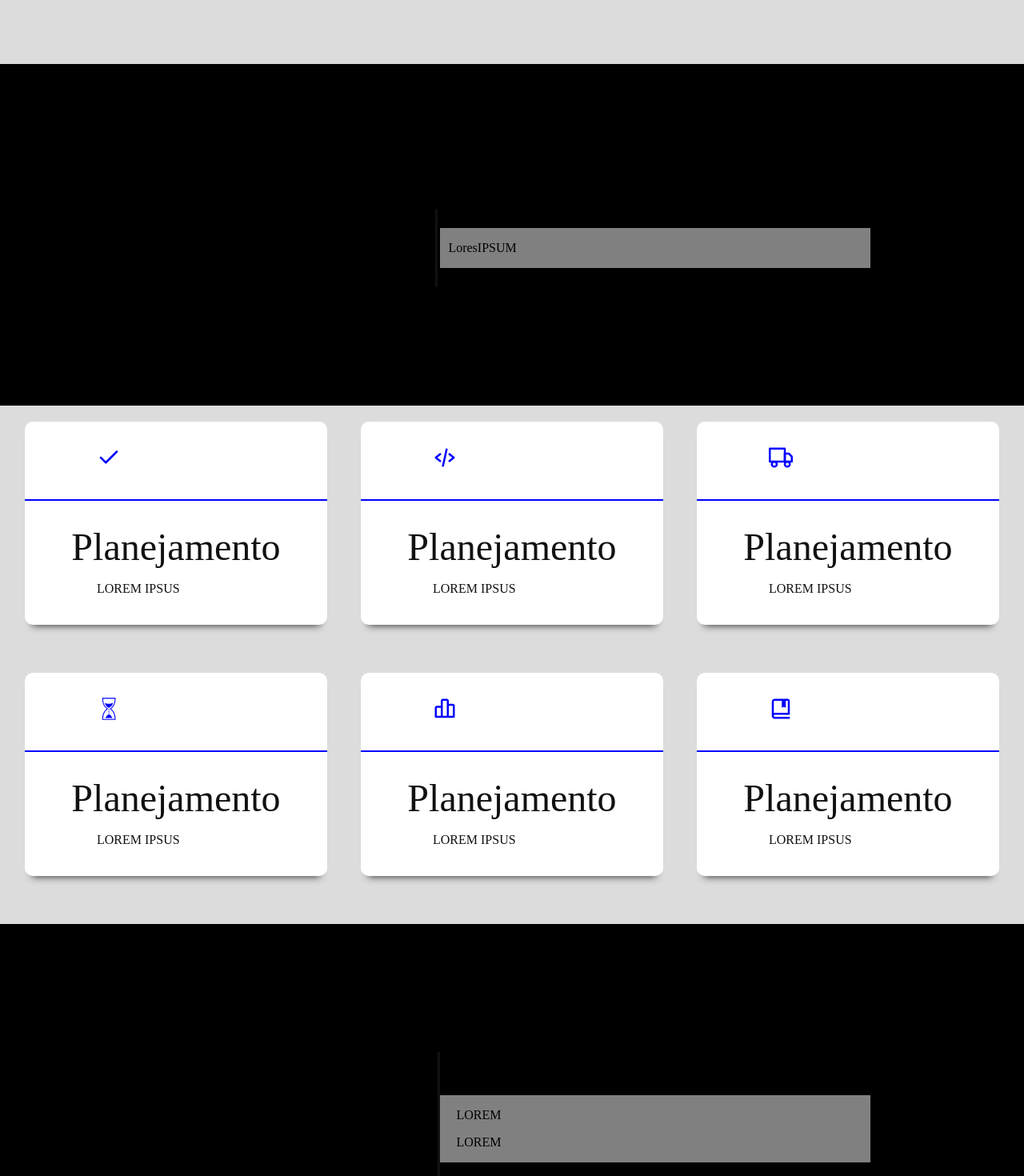
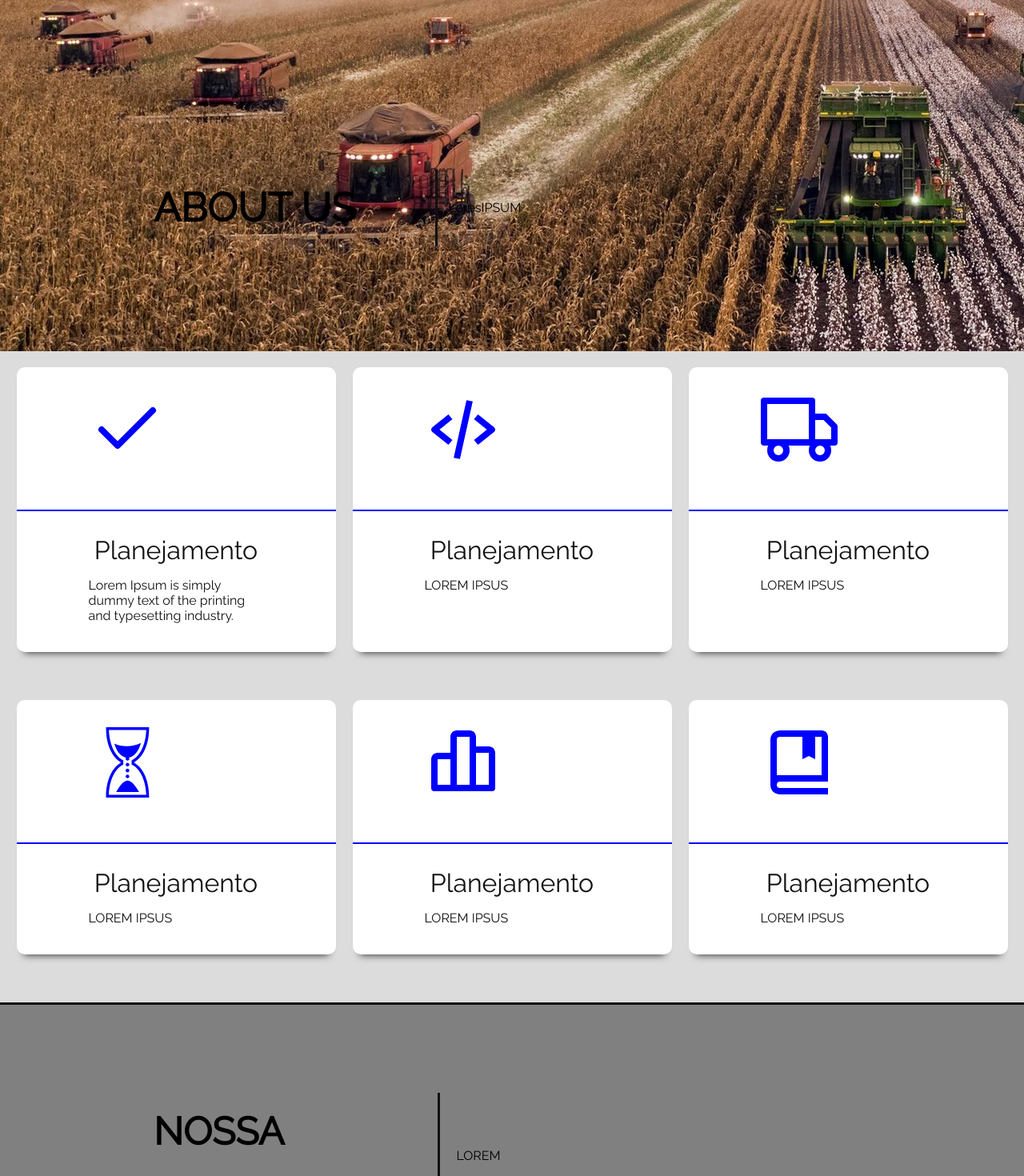
Before and after one commit to lucasjesusone/Cotacao_LandingPage, a React (Create React App) app: page / in a window 1280 px wide. Shown: the part 620-2090 px from the top of the page at 80% size. Built offline with nearby package versions, Linux system fonts and the light colour scheme.

Commit message:
#6 Bulding Footer

```diff
--- a/public/index.html
+++ b/public/index.html
@@ -2,42 +2,21 @@
 <html lang="en">
   <head>
     <meta charset="utf-8" />
-    <link rel="icon" href="%PUBLIC_URL%/favicon.ico" />
     <meta name="viewport" content="width=device-width, initial-scale=1" />
     <meta name="theme-color" content="#000000" />
-    <meta
-      name="description"
-      content="Web site created using create-react-app"
-    />
+
+
     <link rel="apple-touch-icon" href="%PUBLIC_URL%/logo192.png" />
-    <!--
-      manifest.json provides metadata used when your web app is installed on a
-      user's mobile device or desktop. See https://developers.google.com/web/fundamentals/web-app-manifest/
-    -->
     <link rel="manifest" href="%PUBLIC_URL%/manifest.json" />
-    <!--
-      Notice the use of %PUBLIC_URL% in the tags above.
-      It will be replaced with the URL of the `public` folder during the build.
-      Only files inside the `public` folder can be referenced from the HTML.
+    <link href="https://fonts.googleapis.com/css?family=Raleway" rel="stylesheet">
+    <link rel="stylesheet" href="https://use.fontawesome.com/releases/v5.0.13/css/all.css" integrity="sha384-DNOHZ68U8hZfKXOrtjWvjxusGo9WQnrNx2sqG0tfsghAvtVlRW3tvkXWZh58N9jp" crossorigin="anonymous">
 
-      Unlike "/favicon.ico" or "favicon.ico", "%PUBLIC_URL%/favicon.ico" will
-      work correctly both with client-side routing and a non-root public URL.
-      Learn how to configure a non-root public URL by running `npm run build`.
-    -->
-    <title>React App</title>
+
+
+    <title>CoTar-me</title>
   </head>
   <body>
     <noscript>You need to enable JavaScript to run this app.</noscript>
     <div id="root"></div>
-    <!--
-      This HTML file is a template.
-      If you open it directly in the browser, you will see an empty page.
-
-      You can add webfonts, meta tags, or analytics to this file.
-      The build step will place the bundled scripts into the <body> tag.
-
-      To begin the development, run `npm start` or `yarn start`.
-      To create a production bundle, use `npm run build` or `yarn build`.
-    -->
   </body>
 </html>
--- a/src/App.js
+++ b/src/App.js
@@ -4,6 +4,7 @@ import About from './components/about/About'
 import Main from './components/main/Main'
 import Mission from './components/mission/Mission'
 import Contact from './components/contact/Contact'
+import Footer from './components/footer/Footer'
 export default class App extends Component {
  render(){
   return (
@@ -14,6 +15,7 @@ export default class App extends Component {
       <Main/>
       <Mission/>
       <Contact/>
+      <Footer/>
     </div>
    );
  }
--- a/src/components/about/about.css
+++ b/src/components/about/about.css
@@ -1,14 +1,14 @@
-#about-us {
-    background-color: #000;
-}
+/*#about-us {
+   Estilização do Fundo - background
+}*/
 /*Estilização da section*/
 .intro {
     width: 70%;
     padding-top: 90px;
     padding-right: 0px;
-    margin-top: 50px;
+    margin-top: 0px;
     margin-right: auto;
-    margin-bottom: 18px;
+    margin-bottom: 0px;
     margin-left: auto;
     display: grid;
     grid-template-columns: 2fr 3fr;
--- a/src/components/contact/contact.css
+++ b/src/components/contact/contact.css
@@ -1,7 +1,16 @@
+#contact {
+  background-color: #dcdcdc;
+  border-top: 3px solid #000;
+}
+
 section {
     width: 70%;
+
     padding: 90px 0;
-    margin: 50px auto 18px auto;
+
+    margin-right: auto;
+    margin-bottom: 0px;
+    margin-left: auto;
     display: grid;
     grid-template-columns: 2fr 3fr;
     align-items: center;
--- /dev/null
+++ b/src/components/footer/Footer.js
@@ -0,0 +1,20 @@
+import React, { Component } from 'react';
+import '../footer/footer.css'
+import { FaLinkedinIn } from 'react-icons/fa'
+import { AiFillGithub } from 'react-icons/ai'
+
+
+export default class Footer extends Component {
+ render(){
+  return (
+    <footer>
+        <h3></h3>
+        <p>Suporte <br/> Lucasjesusone@gmail.com</p>
+        <ul>
+            <li><a href="https://www.linkedin.com/in/lucasgabrieljesus/" target="_blank"><FaLinkedinIn/></a></li>
+            <li><a href="https://github.com/LucasJesusone" target="_blank"><AiFillGithub/></a></li>
+        </ul>
+    </footer>
+   );
+ }
+}
--- /dev/null
+++ b/src/components/footer/footer.css
@@ -0,0 +1,24 @@
+footer {
+    background-color: #444;
+    color: #FFF;
+    padding: 20px;
+    border-top: 3px solid #000;
+    display: grid;
+    grid-template-columns: 1fr 1fr 1fr;
+    align-items: center;
+    text-align: center;
+}
+
+footer ul {
+    list-style: none;
+    display: grid;
+    padding: 0;
+    margin: 0;
+    grid-template-columns: 1fr 1fr 1fr;
+    justify-items: center;
+}
+
+footer ul li a {
+    color: #eee;
+
+}
--- a/src/components/form/form.css
+++ b/src/components/form/form.css
@@ -1,6 +1,5 @@
 section div {
     position: relative;
-    background-color: grey;
   }
 
 section div p {
--- a/src/components/header/header.css
+++ b/src/components/header/header.css
@@ -2,7 +2,7 @@ header {
    height: 700px;
    background-position: center;
    position: relative;
-   background: #dcdcdc;
+
 }
 
 .head {
@@ -15,7 +15,7 @@ header {
     padding-top: 12%;
     align-items: center;
     color: #000;
-    background-color: #dcdcdc;
+
 }
 
 .head h1 {
--- a/src/components/main/Main.js
+++ b/src/components/main/Main.js
@@ -16,7 +16,9 @@ export default class Main extends Component {
             <div className='service-one'>
             <p className='service-icon'><FiCheck/></p>
             <p className='service-title'>Planejamento</p>
-            <p>LOREM IPSUS</p>
+            <p>Lorem Ipsum is simply dummy text of the printing and typesetting industry.
+
+            </p>
             </div>
 
              {/*SERVIÇO DOIS -- PLANEJAMENTO*/}
--- a/src/components/main/main.css
+++ b/src/components/main/main.css
@@ -15,21 +15,22 @@
 .services div {
     text-align: center;
     background: #FFF;
+    width: 95%;
+    border-radius: 10px;
     margin-top: 10px;
     margin-right: auto;
     margin-bottom: 50px;
     margin-left: auto;
-    width: 90%;
-    border-radius: 10px;
     -webkit-box-shadow: 0px 10px 10px -9px rgba(0,0,0,0.75);
     -moz-box-shadow: 0px 10px 10px -9px rgba(0,0,0,0.75);
     box-shadow: 0px 10px 10px -9px rgba(0,0,0,0.75);
 }
 /*Estilização dos Icones*/
 .service-icon {
-    font-size: 30px;
+    font-size: 6rem;
     padding: 30px 0px 30px 90px;
     margin: 0px 0px 30px 0px;
+    align-content: left;
     text-align: left;
     color: blue;
     filter: grayscale(0%);
@@ -38,7 +39,7 @@
 }
 
 .service-title {
-    font-size: 3.0rem;
+    font-size: 2.0rem;
     padding: 0;
     margin:0;
 }
--- a/src/components/mission/mission.css
+++ b/src/components/mission/mission.css
@@ -1,8 +1,13 @@
+#mission {
+    background-color: grey;
+    border-top: 3px solid #111;
+}
+
 .section {
     width: 70%;
     padding-top: 70px;
     padding-right: 0px;
-    margin: 50px auto 18px auto;
+    margin: 0px auto 0px auto;
     display: grid;
     grid-template-columns: 2fr 3fr;
     align-items: center;
--- a/src/index.css
+++ b/src/index.css
@@ -11,12 +11,12 @@ body * {
 }
 
 .container {
-  background-color: #000;
+  background-color: #fff;
   width: 100%;
   max-width: 1500px;
   margin: 0 auto;
 
-
+  background: url('./images/background.jpg');
 
 
 
```
Also changed, not shown: src/images/background.jpg (added), src/images/oeste.jpg (added).
